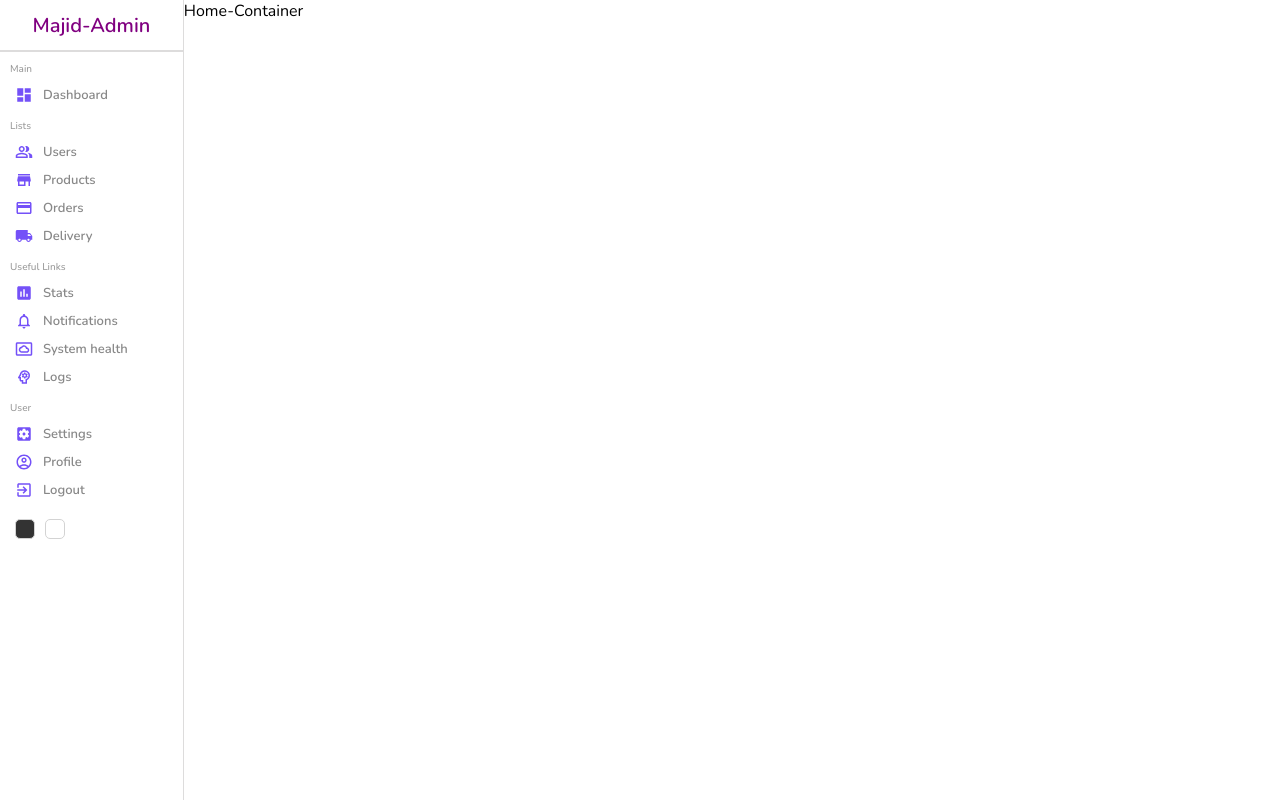
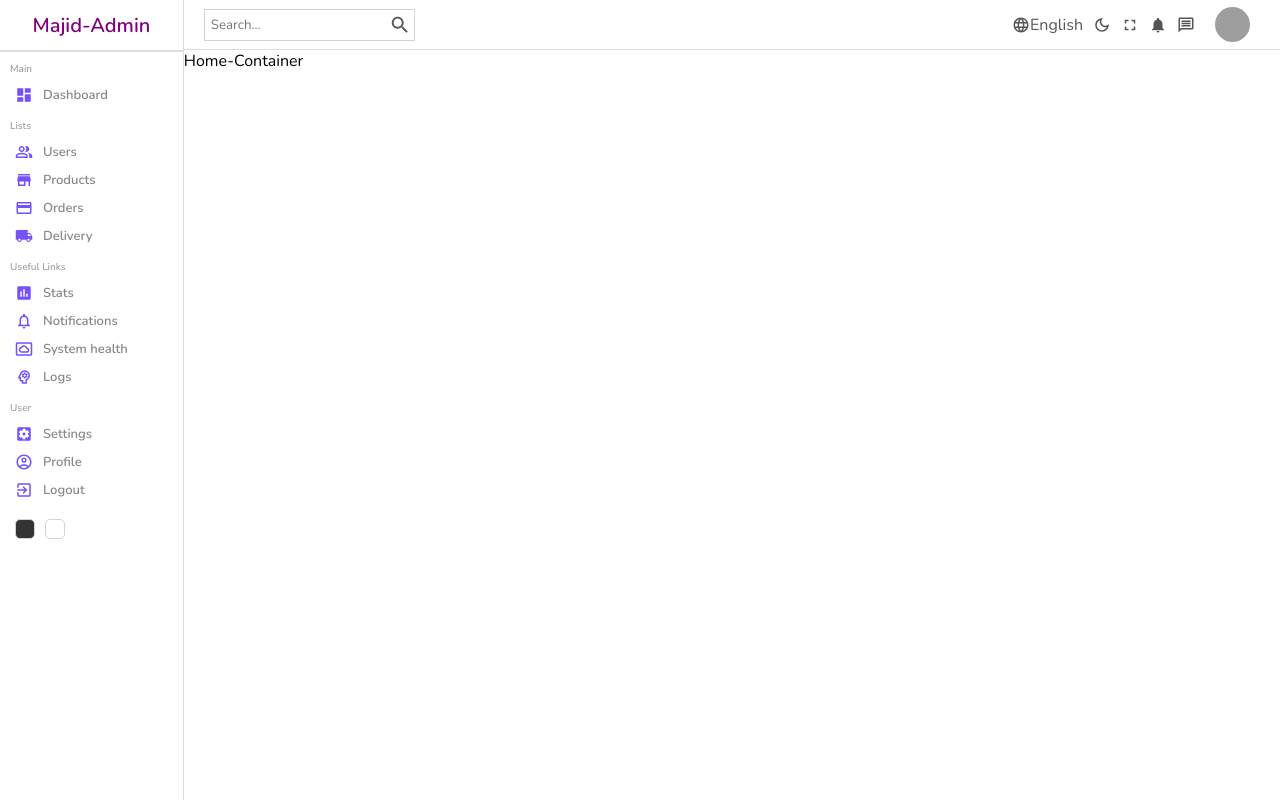
Before and after one commit to MajidAziz03/Admin-Panel, a React (Create React App) app: page / in a window 1280 px wide. Built offline with nearby package versions, Linux system fonts and the light colour scheme; grey boxes are pictures that could not be loaded.

Commit message:
Added Navbar Component

```diff
--- a/src/Components/navbar/Navbar.jsx
+++ b/src/Components/navbar/Navbar.jsx
@@ -1,10 +1,44 @@
+import { DarkModeOutlined, Fullscreen, LanguageOutlined, Message, MessageOutlined, Notifications, Search, SearchOffOutlined } from '@mui/icons-material'
+import { Menu } from '@mui/material'
 import React from 'react'
 import './navbar.scss'
 
 
 const Navbar = () => {
     return (
-        <div>Navbar</div>
+        <div className='navbar'>
+            <div className="wrapper">
+                <div className="search">
+                    <input type="text" placeholder='Search...' />
+                    <Search className='icon' />
+                </div>
+                <div className="items">
+                    <div className="item">
+                        <LanguageOutlined className='icon' />
+                        <span>English</span>
+                    </div>
+                    <div className="item">
+                        <DarkModeOutlined className='icon' />
+                    </div>
+                    <div className="item">
+                        <Fullscreen className='icon' />
+                    </div>
+                    <div className="item">
+                        <Notifications className='icon' />
+                    </div>
+                    <div className="item">
+                        <MessageOutlined className='icon' />
+                    </div>
+                    <div className="item">
+                        <Menu className='icon' />
+                    </div>
+                    <div className="item">
+                        <img src="https://images.pexels.com/photos/5722932/pexels-photo-5722932.jpeg?auto=compress&cs=tinysrgb&w=1260&h=750&dpr=1" className='avatar' alt="" />
+                    </div>
+
+                </div>
+            </div>
+        </div>
     )
 }
 
--- a/src/Components/navbar/navbar.scss
+++ b/src/Components/navbar/navbar.scss
@@ -0,0 +1,66 @@
+.navbar {
+    height: 50px;
+    width: 100%;
+    border-bottom: 0.5px solid rgb(221, 220, 220);
+    color: #555;
+
+    .wrapper {
+        display: flex;
+        align-items: center;
+        justify-content: space-between;
+        width: 100%;
+        height: 100%;
+        padding: 20px;
+
+
+        .search {
+            display: flex;
+            align-items: center;
+            padding: 3px;
+            border: 1px solid lightgray;
+
+
+            input {
+                background-color: transparent;
+                outline: none;
+                padding: 3px;
+                border: none;
+            }
+
+            .icon {
+                font-size: 22px;
+                cursor: pointer;
+            }
+        }
+
+        .items {
+            display: flex;
+            align-items: center;
+
+
+            .item {
+                display: flex;
+                align-items: center;
+                margin-right: 10px;
+
+                .icon {
+                    font-size: 18px;
+                    cursor: pointer;
+                }
+
+                span {
+                    font-size: 16px;
+                }
+            }
+
+            .avatar {
+                width: 35px;
+                height: 35px;
+                border-radius: 50%;
+                object-fit: cover;
+                cursor: pointer;
+            }
+        }
+    }
+
+}
--- a/src/pages/home/Home.jsx
+++ b/src/pages/home/Home.jsx
@@ -1,4 +1,5 @@
 import React from 'react'
+import Navbar from '../../Components/navbar/Navbar'
 import Sidebar from '../../Components/sidebar/Sidebar'
 import './home.scss'
 
@@ -8,7 +9,10 @@ const Home = () => {
         <>
             <div className="home">
                 <Sidebar />
-                <div className="homeContainer">Home-Container</div>
+                <div className="homeContainer">
+                    <Navbar />
+                    Home-Container
+                </div>
             </div>
         </>
     )
```
